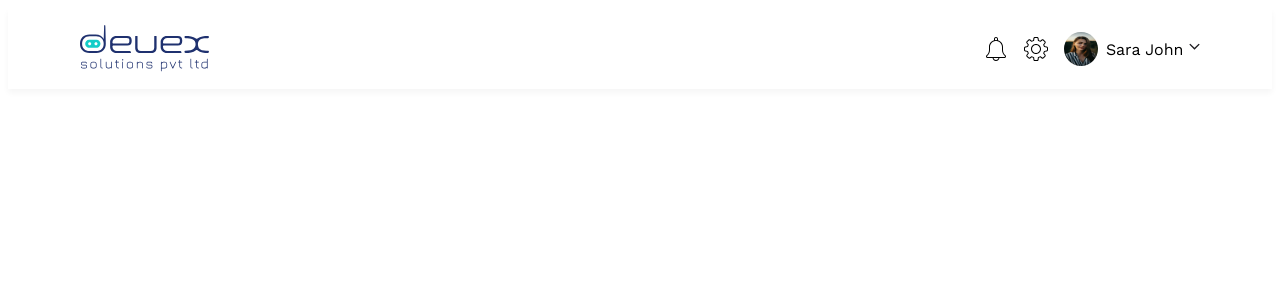
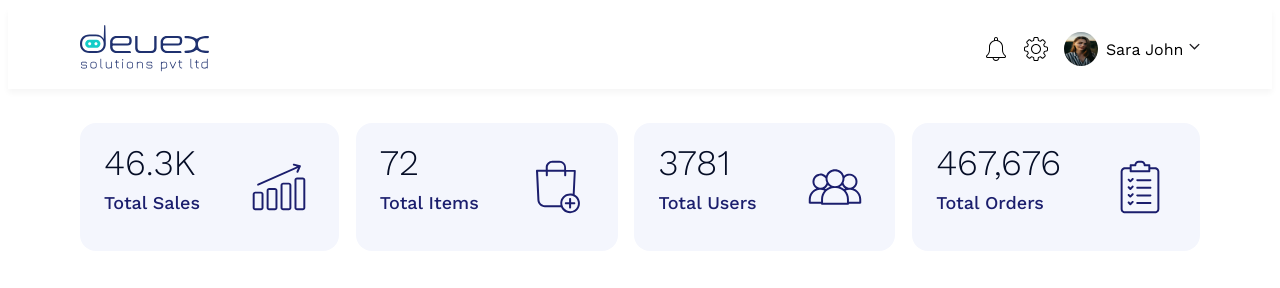
Before and after one commit to Mayura12/Deuex-Dashboard-task, a plain HTML site: page index.html in a window 1280 px wide. Drawn offline with nearby package versions, Linux system fonts and the light colour scheme.

Commit message:
feat(ui): add dashboard cards for total sales, items, users, and orders

```diff
--- a/index.html
+++ b/index.html
@@ -42,6 +42,36 @@
         </div>
       </div>
     </header>
+    <section class="cards-body">
+      <div class="card">
+        <div class="card-details-group">
+          <span class="cards-details">46.3K</span>
+          <span class="totals-item">Total Sales</span>
+        </div>
+        <img src="./sale-icon.svg" alt="Sales icon" />
+      </div>
+      <div class="card">
+        <div class="card-details-group">
+          <span class="cards-details">72</span>
+          <span class="totals-item">Total Items</span>
+        </div>
+        <img src="./items-icon.svg" alt="Cart icon" />
+      </div>
+      <div class="card">
+        <div class="card-details-group">
+          <span class="cards-details">3781</span>
+          <span class="totals-item">Total Users</span>
+        </div>
+        <img src="./users-icon.svg" alt="Users icon" />
+      </div>
+      <div class="card">
+        <div class="card-details-group">
+          <span class="cards-details">467,676</span>
+          <span class="totals-item">Total Orders</span>
+        </div>
+        <img src="./orders-icon.svg" alt="Orders icon" />
+      </div>
+    </section>
     <script src="./script.js"></script>
   </body>
 </html>
--- a/styles.css
+++ b/styles.css
@@ -61,3 +61,29 @@
 .dropdown:hover .dropdown-content {
   display: block;
 }
+/* card style */
+.card {
+  padding: 28px 24px;
+  display: flex;
+  border-radius: 16px;
+  background: #f4f6fd;
+  gap: 43px;
+}
+.cards-body {
+  flex-wrap: wrap;
+  display: flex;
+  justify-content: space-between;
+  padding: 34px 72px;
+}
+.cards-details {
+  font-size: 36px;
+  font-weight: 300;
+  color: #050d26;
+  line-height: 24px;
+}
+.totals-item {
+  font-size: 18px;
+  font-weight: 500;
+  color: #1b1e6d;
+  line-height: 32px;
+}
```
Also changed, not shown: items-icon.svg (added), orders-icon.svg (added), sale-icon.svg (added), users-icon.svg (added).
